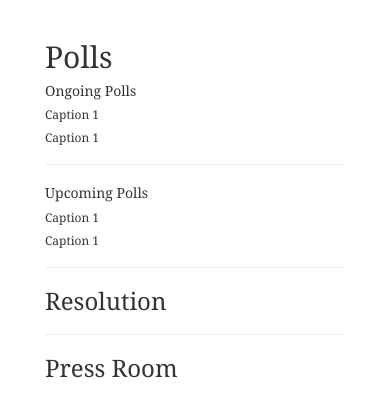
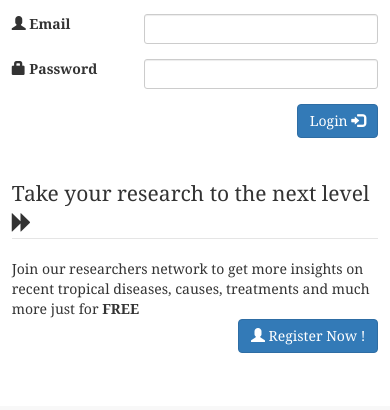
Before and after one commit to jcnwobodo/hmstdn, a PHP site: page /www/MScProjects/RBHCISTD in a window 390 px wide. Shown: the part 319-729 px from the top of the page. Run offline with PHP 8.4, Linux system fonts and the light colour scheme.

Commit message:
8. Create base view templates

```diff
--- a/Application/Views/footer.php
+++ b/Application/Views/footer.php
@@ -22,12 +22,11 @@
         </div>
         <div id="navbar-footer" class="navbar-collapse collapse">
             <ul class="nav navbar-nav">
-                <li <?= ($rc->isRequestUrl('assembly') ? 'class="active"': ''); ?>><a href="#">About <?php site_info('name'); ?></a></li>
-                <li <?= ($rc->isRequestUrl('assembly') ? 'class="active"': ''); ?>><a href="#">Terms of Use</a></li>
-                <li <?= $s = ($rc->isRequestUrl('news') ? 'class="active"': ''); ?>><a href="#">Legal Notice</a></li>
+                <li <?= ($rc->isRequestUrl('page/terms-of-use') ? 'class="active"': ''); ?>><a href="#"><span class="glyphicon glyphicon-list"></span> Terms of Use</a></li>
+                <li <?= ($rc->isRequestUrl('page/legal-notice') ? 'class="active"': ''); ?>><a href="#"><span class="glyphicon glyphicon-bullhorn"></span> Legal Notice</a></li>
             </ul>
             <ul class="nav navbar-nav navbar-right">
-                <li><a href="<?php home_url('/admin-login')?>">Admin Login</a></li>
+                <li><a href="#top"><span class="glyphicon glyphicon-circle-arrow-up"></span> Back to top</a></li>
             </ul>
         </div><!--/.nav-collapse -->
     </div>
--- a/Application/Views/header.php
+++ b/Application/Views/header.php
@@ -16,13 +16,20 @@
     <link rel="icon" href="<?php home_url('/Assets/favicon.ico'); ?>">
 
     <!-- Custom CSS and Bootstrap core CSS -->
-    <link href="<?php home_url('/Assets/css/style.css'); ?>" type="text/css" rel="stylesheet">
+    <link href="<?php stylesheet_url(); ?>" type="text/css" rel="stylesheet">
 </head>
 
 <body>
+<div class="container-fluid" id="top">
+    <div class="row">
+        <div class="col-xs-12 text-center">
+            <h1><?php site_info('full-name'); ?></h1>
+        </div>
+    </div>
+</div>
 
 <!-- Fixed Top navbar -->
-<nav class="navbar navbar-default navbar-fixed-top">
+<nav class="navbar navbar-default">
     <div class="container-fluid">
         <div class="navbar-header">
             <button type="button" class="navbar-toggle collapsed" data-toggle="collapse" data-target="#navbar" aria-expanded="false" aria-controls="navbar">
@@ -31,31 +38,16 @@
                 <span class="icon-bar"></span>
                 <span class="icon-bar"></span>
             </button>
-            <a class="navbar-brand" href="<?php home_url('')?>"><?php site_info('name'); ?></a>
         </div>
         <div id="navbar" class="navbar-collapse collapse">
-            <ul class="nav navbar-nav navbar-right">
-                <li class="dropdown">
-                    <a href="#" class="<?= ($rc->isRequestUrl('conference') ? 'active': ''); ?> dropdown-toggle" data-toggle="dropdown" role="button" aria-expanded="false">Conference Center<span class="caret"></span></a>
-                    <ul class="dropdown-menu" role="menu">
-                        <li><a href="#">General Assembly</a></li>
-                        <li><a href="#">Current Issues</a></li>
-                    </ul>
-                </li>
-                <li class="dropdown">
-                    <a href="#" class="<?= ($rc->isRequestUrl('') ? 'active': ''); ?> dropdown-toggle" data-toggle="dropdown" role="button" aria-expanded="false">People's Parliament <span class="caret"></span></a>
-                    <ul class="dropdown-menu" role="menu">
-<!--                        <li><a href="#">Current Issues</a></li>-->
-                            <li><a href="<?php home_url('/poll')?>">Polls</a></li>
-                        <li><a href="#">Resolutions</a></li>
-                    </ul>
-                </li>
-
-                <!--<li <?//= $s = ($rc->isRequestUrl('news') ? 'class="active"': ''); ?>><a href="#">News</a></li>-->
+            <ul class="nav navbar-nav">
+                <li <?= ($rc->isRequestUrl('') ? 'class="active"': ''); ?>><a href="<?php home_url()?>"><span class="glyphicon glyphicon-home"></span> Home</a></li>
+                <li <?= ($rc->isRequestUrl('page/about') ? 'class="active"': ''); ?>><a href="<?php home_url('/page/about/')?>"><span class="glyphicon glyphicon-info-sign"></span> About</a></li>
+                <li <?= ($rc->isRequestUrl('stat-summary') ? 'class="active"': ''); ?>><a href="<?php home_url('/stat-summary/')?>"><span class="glyphicon glyphicon-flash"></span> Stat. Summaries</a></li>
+                <li <?= ($rc->isRequestUrl('contact') ? 'class="active"': ''); ?>><a href="<?php home_url('/contact/')?>"><span class="glyphicon glyphicon-envelope"></span> Contact</a></li>
             </ul>
             <ul class="nav navbar-nav navbar-right">
-                <li><a href="<?php home_url('/login') ?>">Login/Register</a></li>
-                <!--<li><a href="#">Register</a></li>-->
+                <li <?= ($rc->isRequestUrl('register') ? 'class="active"': ''); ?>><a href="<?php home_url('/register/')?>"><span class="glyphicon glyphicon-user"></span> Register</a></li>
             </ul>
         </div><!--/.nav-collapse -->
     </div>
--- a/Application/Views/index.php
+++ b/Application/Views/index.php
@@ -7,109 +7,84 @@
  * Time: 12:17 PM
  */
 
+$requestContext = \System\Request\RequestContext::instance();
+$response_data = $requestContext->getFlashData();
+
 include_once('header.php');
 ?>
+<div class="row">
+    <div class="col-md-7">
+        <span class="lead">Welcome to</span>
+        <h3 class="page-header"><?php site_info('full-name'); ?></h3>
+        <p class="text-left">... {abstract} ...</p>
+        <p class="text-right">
+            <a href="#" class="btn btn-sm btn-primary">Learn more</a>
+        </p>
+    </div>
 
-    <div class="container-fluid ">
+    <div class="col-md-4 col-md-offset-1">
+        <form action="<?php home_url('/login/'); ?>" method="post" enctype="multipart/form-data">
+            <fieldset>
+                <legend>Login</legend>
 
+                <?php
+                if($requestContext->fieldIsSet('login'))
+                {
+                    ?>
+                    <div class="text-danger bg-danger text-center lead">
+                        <?php print_r($response_data); ?>
+                    </div>
+                    <?php
+                }
+                ?>
 
+                <div class="form-group form-group-sm">
                     <div class="row">
-        <div class="col-md-8" style="">
-            <div id="carousel-example-generic" class="carousel slide" data-ride="carousel">
-                <ol class="carousel-indicators">
-                    <li data-target="#carousel-example-generic" data-slide-to="0"></li>
-                    <li data-target="#carousel-example-generic" data-slide-to="1"></li>
-                    <li data-target="#carousel-example-generic" data-slide-to="2"></li>
-
-                </ol>
-                <div class="carousel-inner" role="listbox">
-                    <div class="item active">
-                        <img src="Assets/images/slider.jpg" alt="">
-                        <div class="carousel-caption">
-                            ANPC
+                        <div class="col-xs-4 text-nowrap">
+                            <label for="username"><span class="glyphicon glyphicon-user"></span> Email</label>
                         </div>
-                    </div>
-                    <div class="item">
-                        <img src="Assets/images/slider-1.jpg" alt="">
-                        <div class="carousel-caption">
-                            ANPC
-                        </div>
-                    </div>
-                    <div class="item">
-                        <img src="Assets/images/slider-2.jpg" alt="">
-                        <div class="carousel-caption">
-                            Vote for the Best Poll
+                        <div class="col-xs-8">
+                            <input name="username" id="username" type="email" class="form-control"/>
                         </div>
                     </div>
                 </div>
-                <a class="left carousel-control" href="#carousel-example" role="button" data-slide="prev">
-                    <span class="glyphicon glyphicon-leaf" aria-hidden="true"></span>
-                        <span class="sr-only">previous</span>
 
-                </a>
-                <a class="right carousel-control" href="#carousel-example" role="button" data-slide="next">
-                    <span class="glyphicon glyphicon-leaf" aria-hidden="true"></span>
-                        <span class="sr-only">next</span>
-
-                </a>
+                <div class="form-group form-group-sm">
+                    <div class="row">
+                        <div class="col-xs-4">
+                            <label for="password"><span class="glyphicon glyphicon-lock"></span> Password</label>
                         </div>
-
-        </div>
-        <div class="col-md-4">
-            <div class="row col-md-12">
-                        <hr/>
-
-            </div>
-            <div class="col-md-10">
-            <h2>Polls</h2>
-            <h5>Ongoing Polls</h5>
-            <h6>Caption 1</h6>
-            <h6>Caption 1</h6>
-            <hr/>
-            <h5>Upcoming Polls</h5>
-            <h6>Caption 1</h6>
-            <h6>Caption 1</h6>
-            <hr/>
-            </div>
-            <div class="col-md-10">
-                <h3>Resolution</h3>
-                <hr/>
-                <h3>Press Room</h3>
-            </div>
-
-            <div class="row col-md-12">
-            <hr/>
-            <h6><a target="_blank" href="www.facebook.com/anpc"><img src="Assets/images/facebook.png"></a>
-            <a target="_blank" href="www.facebook.com/anpc"><img src="Assets/images/twitter.png"></a></h6>
-            <hr/>
-            <div class="input-group col-md-10">
-
-                <input type="email" placeHolder="Email subcription" class="form-control" aria-label="Email">
-                <!--<input type="email" placeHolder="Email" class="form-control" aria-label="Email">-->
-                <div class="input-group-btn">
-                    <button class="btn btn-default">Subscribe</button>
-                </div>
-            </div>
-            <!--<h6><a><i class="glyphicon glyphicon-edit"></i>&nbsp;&nbsp;Notification  service</a> </h6>-->
-            <hr/>
-            <h6><a href="<?php home_url('/login')?>"><i class="glyphicon glyphicon-user"></i>&nbsp;&nbsp;Login/Sign up Form</a></h6>
-            <!--<span class="glyphicon glyphicon-briefcase"></span>-->
-            <!--<span class="glyphicon glyphicon-file"></span>-->
+                        <div class="col-xs-8">
+                            <input name="password" id="password" type="password" class="form-control"/>
                         </div>
                     </div>
                 </div>
 
                 <div class="row">
-        <div class="col-md-8">
-
+                    <div class="col-xs-12">
+                        <div class="btn-group pull-right">
+                            <button name="login" id="login" type="submit" class="btn btn-primary">
+                                Login
+                                <span class="glyphicon glyphicon-log-in"></span>
+                            </button>
                         </div>
-        <div class="col-md-4">
-
-
                     </div>
                 </div>
 
+            </fieldset>
 
+            <br/><br/>
+            <fieldset>
+                <legend>Take your research to the next level <span class="glyphicon glyphicon-forward"></span></legend>
+                Join our researchers network to get more insights on recent tropical diseases, causes, treatments and
+                much more just for <strong>FREE</strong>
+                <p class="text-right">
+                    <a href="<?php home_url('/register'); ?>" class="btn btn-primary"><span class="glyphicon glyphicon-user"></span> Register Now !</a>
+                </p>
+            </fieldset>
+        </form>
     </div>
-
-<?php include_once("footer.php"); ?>
+</div>
+<?php
+include_once("footer.php");
+?>
--- a/Assets/css/style.css
+++ b/Assets/css/style.css
@@ -1,14 +1,18 @@
 @import url("bootstrap.min.css");
+@import url("barebones.css");
 
 body{
-    padding-top: 50px;
     font-family: Cambria, "Times New Roman";
 }
 
 #container-main{
-    min-height: 100vh;
+    min-height: 75vh;
+    padding: 2em 3%;
 }
 
+.navbar{
+    border-radius: 0;
+}
 .footer-nav{
     border-bottom: none;
     margin-bottom: 0;
```
Also changed, not shown: Application/Views/page-contact.php (added, +85 -0 lines), Assets/css/barebones.css (added, +211 -0 lines). Lines whose indentation alone changed are shown as unchanged.
